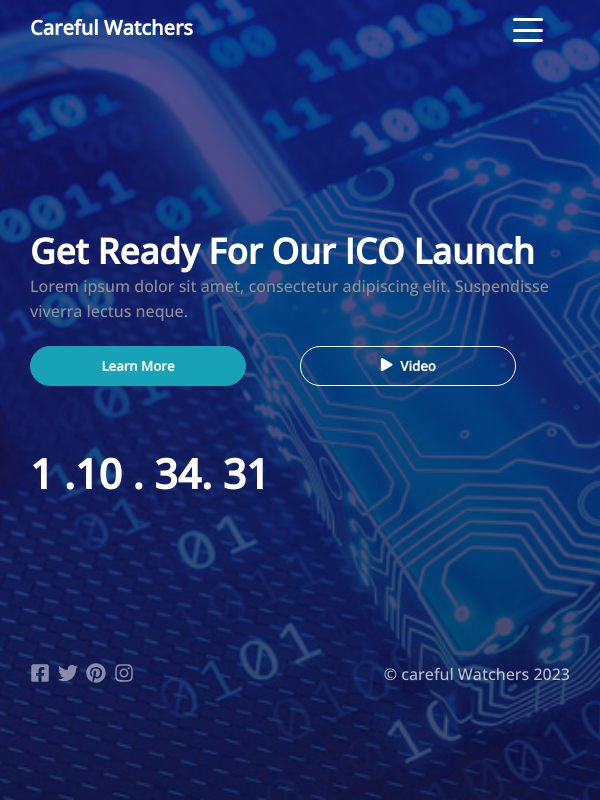
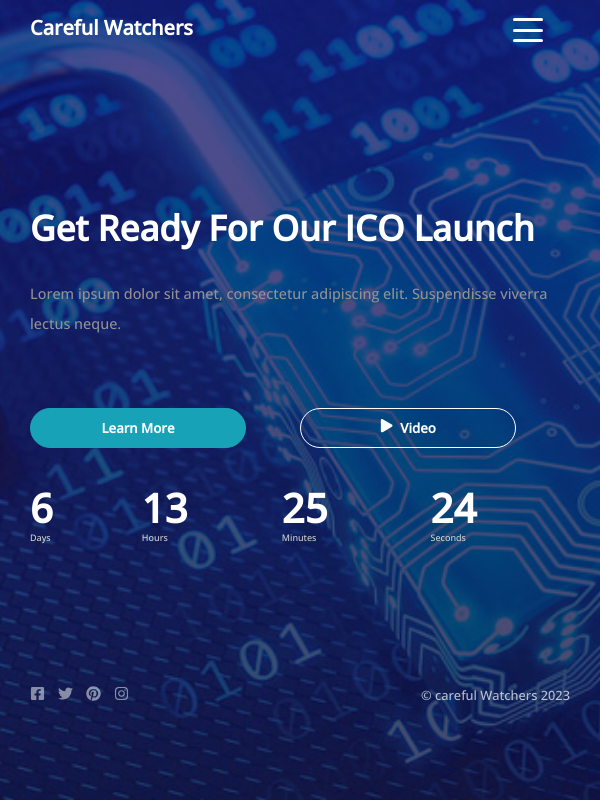
Before and after one commit to Eluan-Adumo/careful-watchers-wait-list, a React (Create React App) app: page / in a window 600 px wide. Built offline with nearby package versions, Linux system fonts and the light colour scheme.

Commit message:
Recent Update

```diff
--- a/src/App.css
+++ b/src/App.css
@@ -285,7 +285,36 @@ footer{
     grid-template-columns: 50% 50%;
     row-gap: 40px;
 }
+.time-ul{
+    display: grid;
+    grid-template-columns: auto auto auto auto;
+    width: 100%;
+    column-gap: 10px;
+    list-style-type: none;
+}
+.time-ul li{
+    width: 100%;
+    height: 50px;
+}
 
+.value{
+    font-size: 40px;
+    width: 100%;
+    display: block;
+    float: left;
+    height: 30px;
+    text-align: center;
+}
+.key{
+    display: block;
+    float: left;
+    height: 20px;
+    width: 100%;
+    text-align: center;
+    font-size: 9px;
+    color: lightgrey;
+    font-weight: lighter;
+}
 
 .each-team img{
     width: 100px;
@@ -524,6 +553,41 @@ margin-top: 50px;
         border: 0px solid white;
         min-height: 200px;
     }
+    ..time-ul{
+    display: grid;
+    grid-template-columns: auto auto auto auto;
+    width: 100%;
+    column-gap: 10px;
+    list-style-type: none;
+}
+.time-ul li{
+    width: 100%;
+    height: 50px;
+}
+
+.value{
+    font-size: 40px;
+    width: 100%;
+    display: block;
+    float: left;
+    height: 30px;
+    text-align: center;
+}
+.key{
+    display: block;
+    float: left;
+    height: 20px;
+    width: 100%;
+    text-align: center;
+    font-size: 9px;
+    color: lightgrey;
+    font-weight: lighter;
+}
+.left-l-date{
+    display: grid;
+    grid-template-columns: auto;
+    row-gap: 10px;
+}
     .left-l-date h1{
         color: white;
         font-size: 35px;
@@ -531,20 +595,23 @@ margin-top: 50px;
 
     .left-l-date p{
         color: #929292;
-        line-height: 25px;
+        line-height: 30px;
+        font-size: 90%;
+        margin-top: 10px;
     }
     .right-l-date{
         color: white;
         font-size: 35px;
         text-align: left;
         line-height: 50px;
-        margin-top: 10px;
+        margin-top: 20px;
     }
     .bottonx-area{
         display: grid;
         width: 100%;
         grid-template-columns: 40% 40%;
         column-gap: 10%;
+        margin-top: -30px;
     }
 
     .bottonx-area button{
@@ -590,12 +657,13 @@ margin-top: 50px;
         grid-template-columns: 5% 5% 5% 5%;
         column-gap: 20px;
         opacity: .5;
-        font-size: 20px;
+        font-size: 15px;
 
     }
 
     .footer-right{
         text-align: right;
+        font-size: 80%;
         opacity: .7;
     }
     /* .pc-nav-left::after{
@@ -885,4 +953,37 @@ margin-top: 50px;
         color: var(--cyan);
         font-weight: bolder;
     }
+
+    .time-ul{
+        display: grid;
+        grid-template-columns: auto auto auto auto;
+        width: 100%;
+        column-gap: 10px;
+        list-style-type: none;
+    }
+    .time-ul li{
+        width: 100%;
+        height: 50px;
+    }
+
+    .value{
+        font-size: 40px;
+        width: 100%;
+        display: block;
+        float: left;
+        height: 30px;
+        text-align: left;
+    }
+
+    .key{
+        display: block;
+        float: left;
+        height: 20px;
+        width: 100%;
+        text-align: left;
+        font-size: 9px;
+        color: lightgrey;
+        font-weight: lighter;
+    }
+
 }
--- a/src/Components/LaunchDate.jsx
+++ b/src/Components/LaunchDate.jsx
@@ -2,17 +2,83 @@ import React, {useState, useEffect} from "react";
 import {FaPlay} from 'react-icons/fa';
 import autoVideo from "../resources/Smoke Loop.mp4";
 const LaunchDate = () =>{
+
+
+
     const date = new Date();
     const [thisHr, setThisHr] = useState(null);
     const [today, setToday] = useState(null);
     const [min, setMin] = useState(null);
     const [sec, setSec] = useState(null);
 
+
+
+    function getTimeRemaining(endtime){
+        const total = Date.parse(endtime) - Date.parse(new Date());
+        const seconds = Math.floor( (total/1000) % 60 );
+        const minutes = Math.floor( (total/1000/60) % 60 );
+        const hours = Math.floor( (total/(1000*60*60)) % 24 );
+        const days = Math.floor( total/(1000*60*60*24) );
+
+        return {
+          total,
+          days,
+          hours,
+          minutes,
+          seconds
+        };
+      }
+
+
+      const deadline = 'February 27 2023';
+      function initializeClock(id, endtime) {
+        const clock = document.getElementById(id);
+        function updateClock(){
+            const t = getTimeRemaining(endtime);
+            // clock.innerHTML = 'days: ' + t.days + '<br>' +
+            //                   'hours: '+ t.hours + '<br>' +
+            //                   'minutes: ' + t.minutes + '<br>' +
+            //                   'seconds: ' + t.seconds;
+            clock.innerHTML = `
+            <ul class = 'time-ul'>
+            <li>
+            <h1 class = 'value'>${t.days}</h1>
+            <span class = 'key'>Days</span>
+
+            </li>
+            <li>
+            <h1 class = 'value'>
+            ${t.hours}
+            </h1>
+            <span class = 'key'>Hours</span>
+
+            </li>
+            <li>
+            <h1 class = 'value'>
+            ${t.minutes}
+            </h1>
+            <span class = 'key'>Minutes</span>
+
+            </li>
+            <li>
+            <h1 class = 'value'>
+            ${t.seconds}
+            </h1>
+            <span class = 'key'>Seconds</span>
+            </li>
+
+            </ul>`;
+            if (t.total <= 0) {
+              clearInterval(timeinterval);
+            }
+          }
+
+          updateClock(); // run function once at first to avoid delay
+          var timeinterval = setInterval(updateClock,1000);
+      }
+
     useEffect(()=>{
-        setThisHr(date.getHours());
-        setToday(date.getDay());
-        setMin(date.getMinutes());
-        setSec(date.getSeconds());
+        initializeClock("clock-display", deadline);
 
     });
 
@@ -38,7 +104,7 @@ const LaunchDate = () =>{
                     </p>
                 </div>
                 <div className = 'right-l-date'>
-                    <h1>{today} .{thisHr} . {min}. {sec}</h1>
+                    <h1 id = 'clock-display'>{today} .{thisHr} . {min}. {sec}</h1>
                 </div>
             </section>
         </>
--- a/src/Components/SideBar.jsx
+++ b/src/Components/SideBar.jsx
@@ -173,6 +173,7 @@ const SideBar = ()=>{
                     </div>
                     <div className = 'sbc-map'>
                         <h2>Map</h2>
+                        <br />
                         <div className = 'sbc-map-main'>
                             <img src = {map} className = 'map-image' />
                         </div>
```
